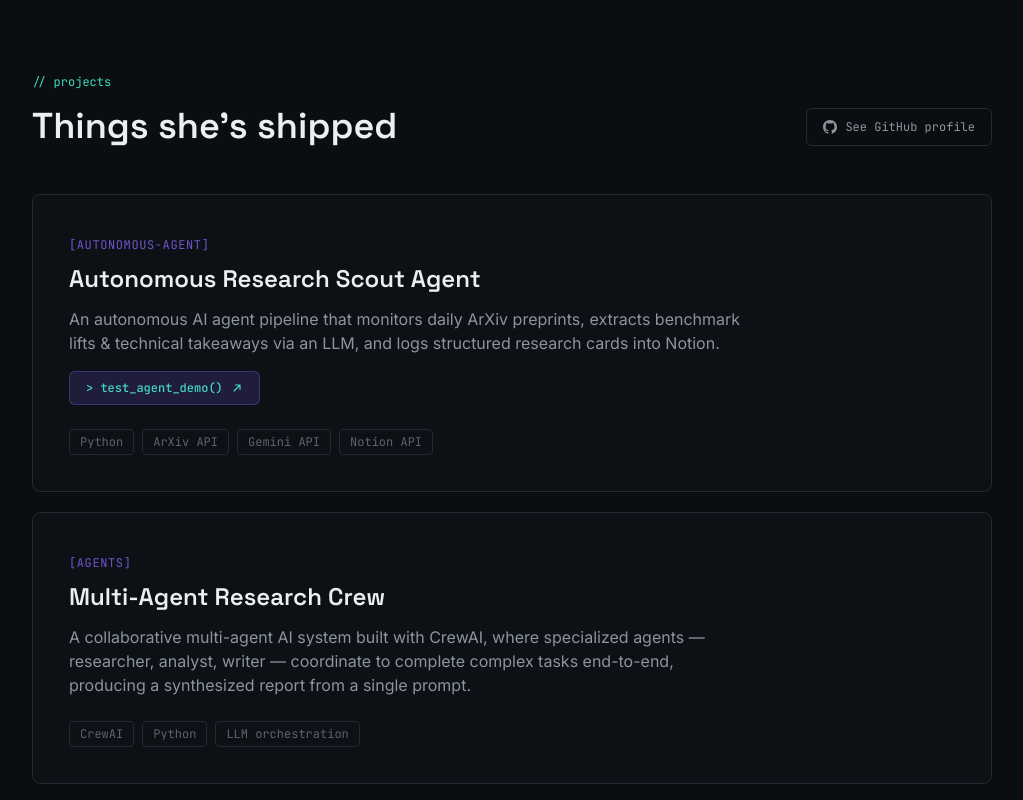
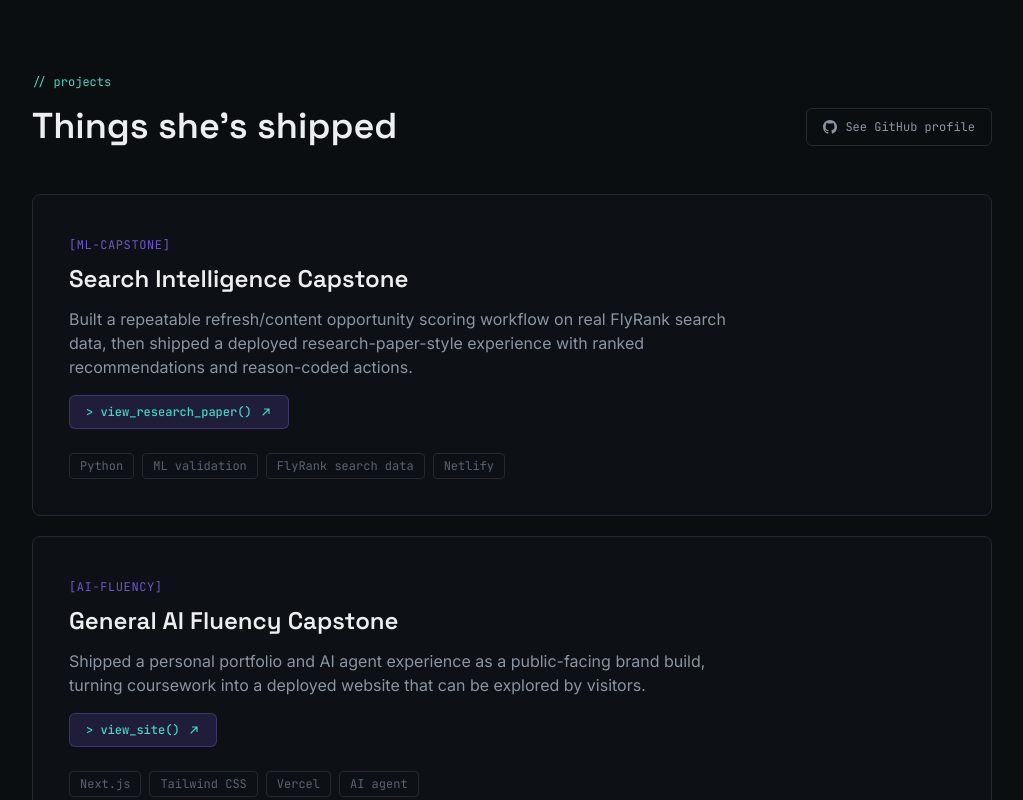
Before and after one commit to KHADIJA2008-KB/Portfolio, a Next.js app: page / in a window 1280 px wide. Shown: the part 2000-2800 px from the top of the page, without its empty margins (128-1151 px from the left). Built offline with nearby package versions, Linux system fonts and the light colour scheme.

Commit message:
Add capstone projects

```diff
--- a/components/Projects.tsx
+++ b/components/Projects.tsx
@@ -4,9 +4,28 @@ type Project = {
   description: string;
   stack: string[];
   liveUrl?: string;
+  ctaLabel?: string;
 };
 
 const projects: Project[] = [
+  {
+    tag: "ml-capstone",
+    title: "Search Intelligence Capstone",
+    description:
+      "Built a repeatable refresh/content opportunity scoring workflow on real FlyRank search data, then shipped a deployed research-paper-style experience with ranked recommendations and reason-coded actions.",
+    stack: ["Python", "ML validation", "FlyRank search data", "Netlify"],
+    liveUrl: "https://mlcapstone01.netlify.app/",
+    ctaLabel: "> view_research_paper()",
+  },
+  {
+    tag: "ai-fluency",
+    title: "General AI Fluency Capstone",
+    description:
+      "Shipped a personal portfolio and AI agent experience as a public-facing brand build, turning coursework into a deployed website that can be explored by visitors.",
+    stack: ["Next.js", "Tailwind CSS", "Vercel", "AI agent"],
+    liveUrl: "https://khadijabilal.vercel.app/",
+    ctaLabel: "> view_site()",
+  },
   {
     tag: "autonomous-agent",
     title: "Autonomous Research Scout Agent",
@@ -101,7 +120,7 @@ export default function Projects() {
                       rel="noopener noreferrer"
                       className="mt-4 inline-flex items-center gap-2 rounded-md border border-accent/40 bg-accent/20 px-4 py-2 font-mono text-xs font-medium text-accent2 transition hover:bg-accent/40"
                     >
-                      <span>&gt; test_agent_demo()</span>
+                      <span>{project.ctaLabel ?? "> test_agent_demo()"}</span>
                       <svg width="12" height="12" viewBox="0 0 16 16" fill="none" aria-hidden="true">
                         <path
                           d="M4 12L12 4M12 4H6M12 4V10"
--- a/lib/resume.ts
+++ b/lib/resume.ts
@@ -46,13 +46,23 @@ Other
 
 PROJECTS:
 
-1. Autonomous Research Scout Agent
+1. Search Intelligence Capstone
+   Built a repeatable refresh/content opportunity scoring workflow on real FlyRank
+   search data, then shipped a deployed research-paper-style experience with ranked
+   recommendations and reason-coded actions. Live deliverable: https://mlcapstone01.netlify.app/
+
+2. General AI Fluency Capstone
+   Shipped a personal portfolio and AI agent experience as a public-facing brand
+   build, turning coursework into a deployed website that visitors can explore.
+   Live deliverable: https://khadijabilal.vercel.app/
+
+3. Autonomous Research Scout Agent
    An autonomous AI agent pipeline that monitors daily ArXiv preprints, extracts
    benchmark lifts and technical takeaways using an LLM, and logs structured research
    cards into Notion. A live demo is available via a button in the Hero and Projects
    sections of the site.
 
-2. Multi-Agent Research Crew
+4. Multi-Agent Research Crew
    A collaborative multi-agent AI system built with CrewAI. Specialized agents
    (researcher, analyst, writer) coordinate to complete complex tasks end-to-end,
    producing a synthesized report from a single prompt. Demonstrates agent
```
